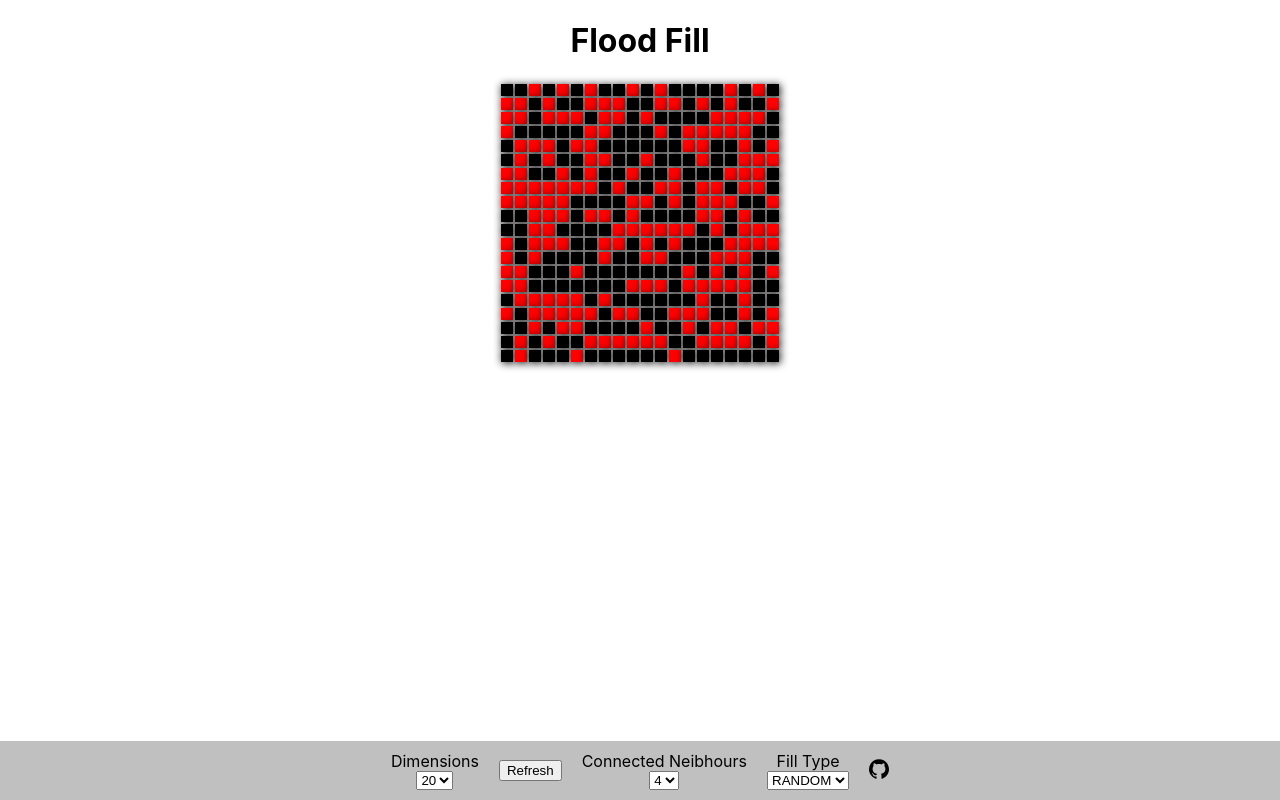
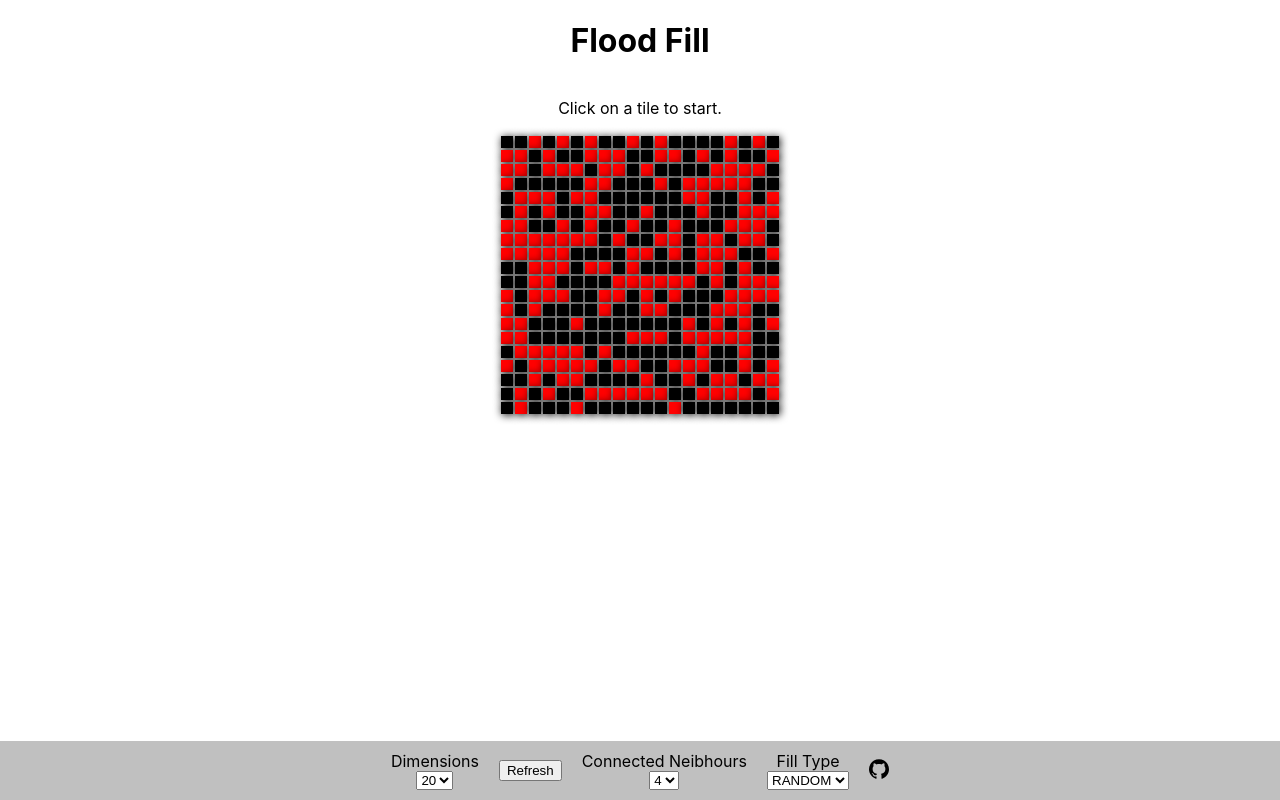
Before and after one commit to amaljosea/algorithm-visualizer, a React (Create React App) app: page / in a window 1280 px wide. Built offline with nearby package versions, Linux system fonts and the light colour scheme.

Commit message:
Style fix

```diff
--- a/src/components/FloodFill/index.js
+++ b/src/components/FloodFill/index.js
@@ -43,6 +43,7 @@ const FloodFill = () => {
                 <h1>
                     Flood Fill
                 </h1>
+                <p>Click on a tile to start.</p>
                 <div>
                     <table>
                         {image.map((row, a) => <tr>{row.map((cellColor, b) => <td style={{ backgroundColor: cellColor }}
--- a/src/components/Menu/index.js
+++ b/src/components/Menu/index.js
@@ -10,7 +10,8 @@ const Menu = ({ children }) => {
             display: "flex",
             justifyContent: "center",
             alignItems: "center",
-            backgroundColor: "silver"
+            backgroundColor: "silver",
+            overflow: "scroll"
         }}>
         {children}
     </div>
```
